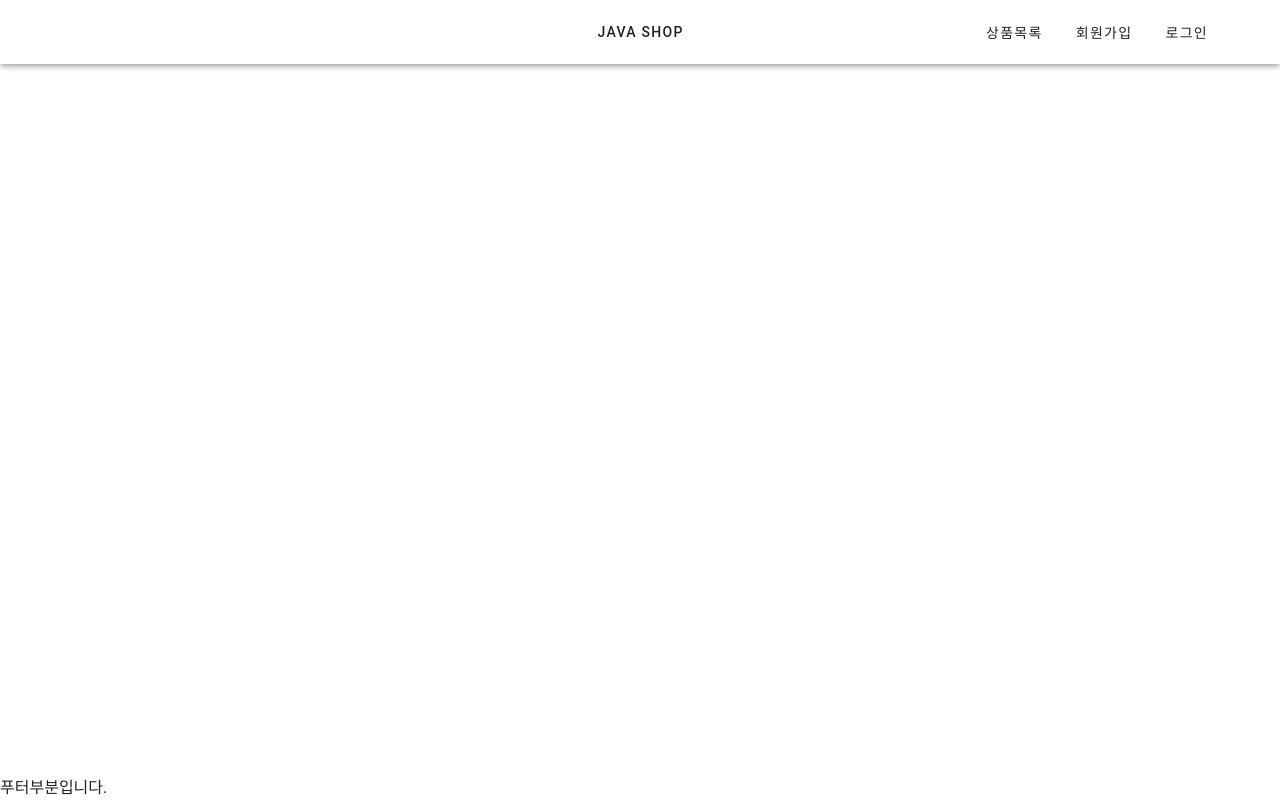
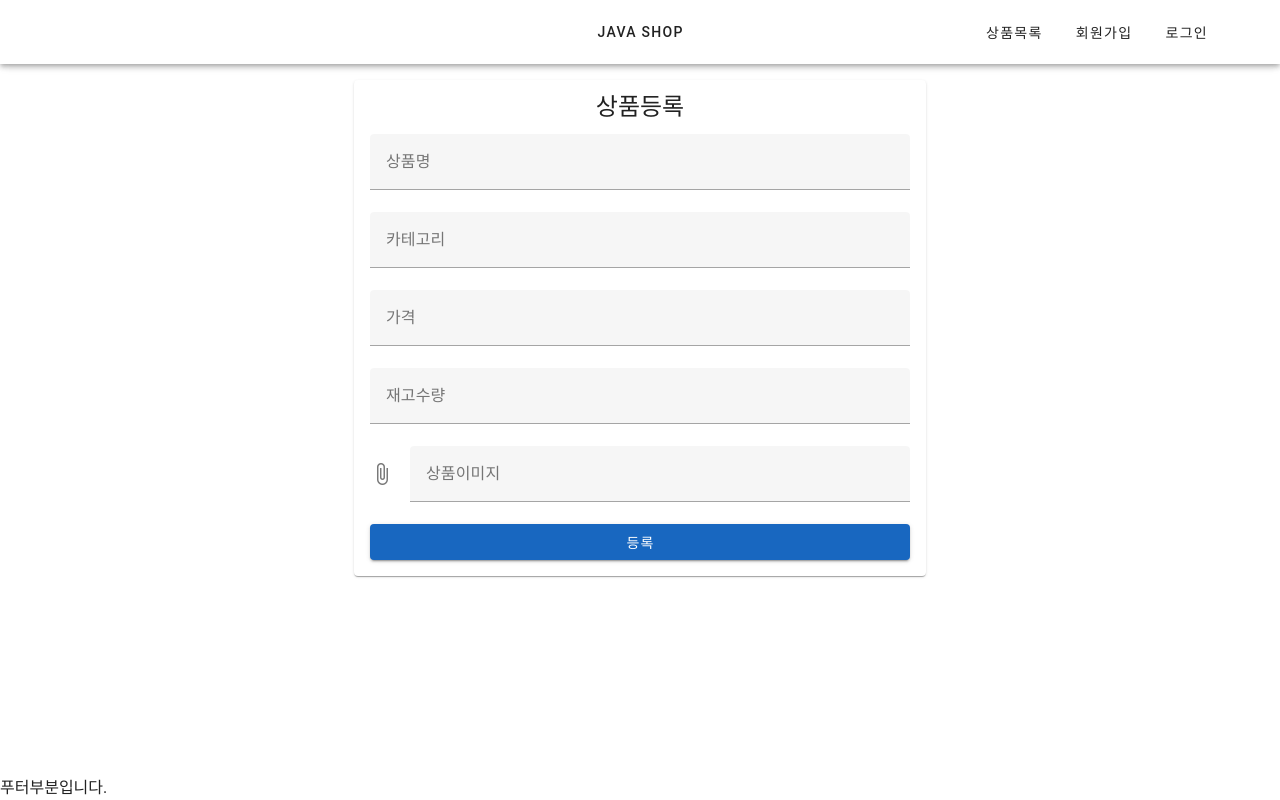
Before and after one commit to EunDuk2/Vue, a Vue app in the folder ordersystem-front/: page /product/create in a window 1280 px wide. Built offline with nearby package versions, Linux system fonts and the light colour scheme.

Commit message:
상품관리, 상품목록 admin분기처리 / 상품 등록 기능 구현

```diff
--- a/ordersystem-front/src/components/HeaderComponent.vue
+++ b/ordersystem-front/src/components/HeaderComponent.vue
@@ -6,7 +6,7 @@
                 <v-col class="d-flex justify-start">
                     <div v-if="userRole==='ADMIN'">
                         <v-btn :to="'/member/list'">회원관리</v-btn>
-                        <v-btn>상품관리</v-btn>
+                        <v-btn :to="'/product/manage'">상품관리</v-btn>
                         <v-btn :to="'/order/list'">실시간 주문건수</v-btn>
                     </div>
                 </v-col>
--- a/ordersystem-front/src/components/ProductListComponent.vue
+++ b/ordersystem-front/src/components/ProductListComponent.vue
@@ -25,7 +25,7 @@
                     </v-row>
                 </v-form>
             </v-col>
-            <v-col cols="auto">
+            <v-col cols="auto" v-if="!isAdmin">
                 <v-btn @click="addCart()" color="primary">
                     장바구니
                 </v-btn>
@@ -33,12 +33,17 @@
                     주문하기
                 </v-btn>
             </v-col>
+            <v-col cols="auto" v-if="isAdmin">
+                <v-btn :to="'/product/create'" color="primary">
+                    상품등록
+                </v-btn>
+            </v-col>
         </v-row>
         <v-row>
             <v-col>
                 <v-card>
                     <v-card-title class="text-center text-h5">
-                        상품목록
+                        {{ pageTitle }}
                     </v-card-title>
                     <v-card-text>
                         <v-table>
@@ -46,7 +51,9 @@
                                 <tr>
                                     <th>사진</th>
                                     <th>제품명</th><th>가격</th><th>재고수량</th>
-                                    <th>주문수량</th><th>주문선택</th>
+                                    <th v-if="!isAdmin">주문수량</th>
+                                    <th v-if="!isAdmin">주문선택</th>
+                                    <th v-if="isAdmin">Action</th>
                                 </tr>
                             </thead>
                             <tbody>
@@ -57,7 +64,7 @@
                                     <td>{{ product.name }}</td>
                                     <td>{{ product.price }}</td>
                                     <td>{{ product.stockQuantity }}</td>
-                                    <td>
+                                    <td v-if="!isAdmin">
                                         <!-- input박스는 화면에서 숫자처럼 보여도, 실제 입력값은 문자열이다. -->
                                         <v-text-field
                                             v-model.number="product.productCount"
@@ -66,11 +73,13 @@
 
                                         />
                                     </td>
-                                    <td>
+                                    <td v-if="!isAdmin">
                                         <!-- 객체에 체크된 것들이 key:value (id:true) 방식으로 저장된다. -->
                                         <input type="checkbox" v-model="product.selected">
                                     </td>
-
+                                    <td v-if="isAdmin">
+                                        <v-btn color="secondary">상품삭제</v-btn>
+                                    </td>
                                 </tr>
                             </tbody>
                         </v-table>
@@ -86,6 +95,7 @@ import { getErrorMessage } from '@/utils/commonDataHandler';
 import axios from 'axios';
 
     export default {
+        props: ['isAdmin', 'pageTitle'],
         data() {
             return {
                 productList: [],
--- a/ordersystem-front/src/router/productRouter.js
+++ b/ordersystem-front/src/router/productRouter.js
@@ -1,11 +1,23 @@
 import ProductListComponent from "@/components/ProductListComponent.vue";
+import ProductCreate from "@/views/ProductCreate.vue";
 
 
 export const productRouter = [
     {
         path: "/product/list",
-        name: "ProductListComponent",
+        name: "ProductListComponent1",
         component: ProductListComponent,
-    }
-
+        props: {pageTitle: "상품목록", isAdmin: false}
+    },
+    {
+        path: "/product/manage",
+        name: "ProductListComponent2",
+        component: ProductListComponent,
+        props: {pageTitle: "상품관리", isAdmin: true}
+    },
+    {
+        path: "/product/create",
+        name: "ProductCreate",
+        component: ProductCreate,
+    },
 ]
--- /dev/null
+++ b/ordersystem-front/src/views/ProductCreate.vue
@@ -0,0 +1,86 @@
+<template>
+    <v-container>
+        <v-row justify="center">
+            <v-col cols="6">
+                <v-card>
+                    <v-card-title class="text-h5 text-center">
+                        상품등록
+                    </v-card-title>
+                    <v-card-text>
+                        <v-form>
+                            <v-text-field
+                                label="상품명"
+                                v-model="name"
+                            />
+                            <v-text-field
+                                label="카테고리"
+                                v-model="category"
+                            />
+                            <v-text-field
+                                label="가격"
+                                v-model.number="price"
+                            />
+                            <v-text-field
+                                label="재고수량"
+                                v-model.number="stockQuantity"
+                            />
+                            <v-file-input
+                                label="상품이미지"
+                                v-model="productImage"
+                                accept="image/**"
+                                @change="fileUpload"
+                                multiple
+                            />
+                            <v-row>
+                                <v-col>
+                                    <!-- block : 속한 row에서 너비를 꽉채우는 옵션이다 -->
+                                    <v-btn @click="productCreate()" color="primary" block="">
+                                        등록
+                                    </v-btn>
+                                </v-col>
+                            </v-row>
+                        </v-form>
+                    </v-card-text>
+                </v-card>
+            </v-col>
+        </v-row>
+    </v-container>
+</template>
+<script>
+import { getErrorMessage } from '@/utils/commonDataHandler';
+import axios from 'axios';
+
+    export default {
+        data() {
+            return {
+                name:"",
+                category:"",
+                price:null,
+                stockQuantity:null,
+                productImage:null,
+            }
+        },
+        methods: {
+            fileUpload(event) {
+                // 여러 개의 상품일 경우 for문을 실행하여 productImage에 값 할당
+                this.productImage = event.target.files[0];
+
+            },
+            async productCreate() {
+                try {
+                    // multi-part form data 또는 url인코딩 방식인 경우에 FormData 클래스 사용해서 객체 조립
+                let data = new FormData();
+                data.append("name", this.name);
+                data.append("category", this.category);
+                data.append("price", this.price);
+                data.append("stockQuantity", this.stockQuantity);
+                data.append("productImage", this.productImage);
+                await axios.post(`${process.env.VUE_APP_API_BASE_URL}/product/create`, data);
+                this.$router.push("/product/manage");
+                } catch(e) {
+                    console.log(getErrorMessage(e));
+                }
+            },
+        }
+    }
+</script>
```
